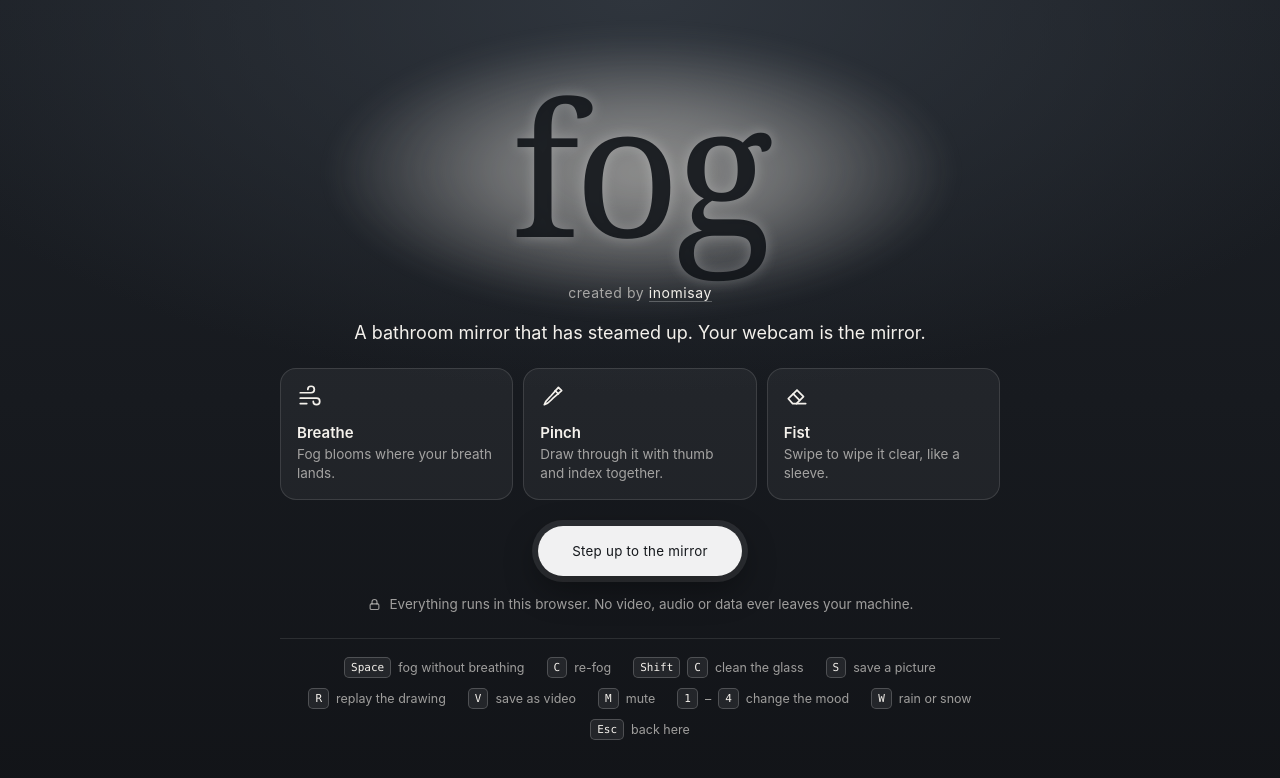
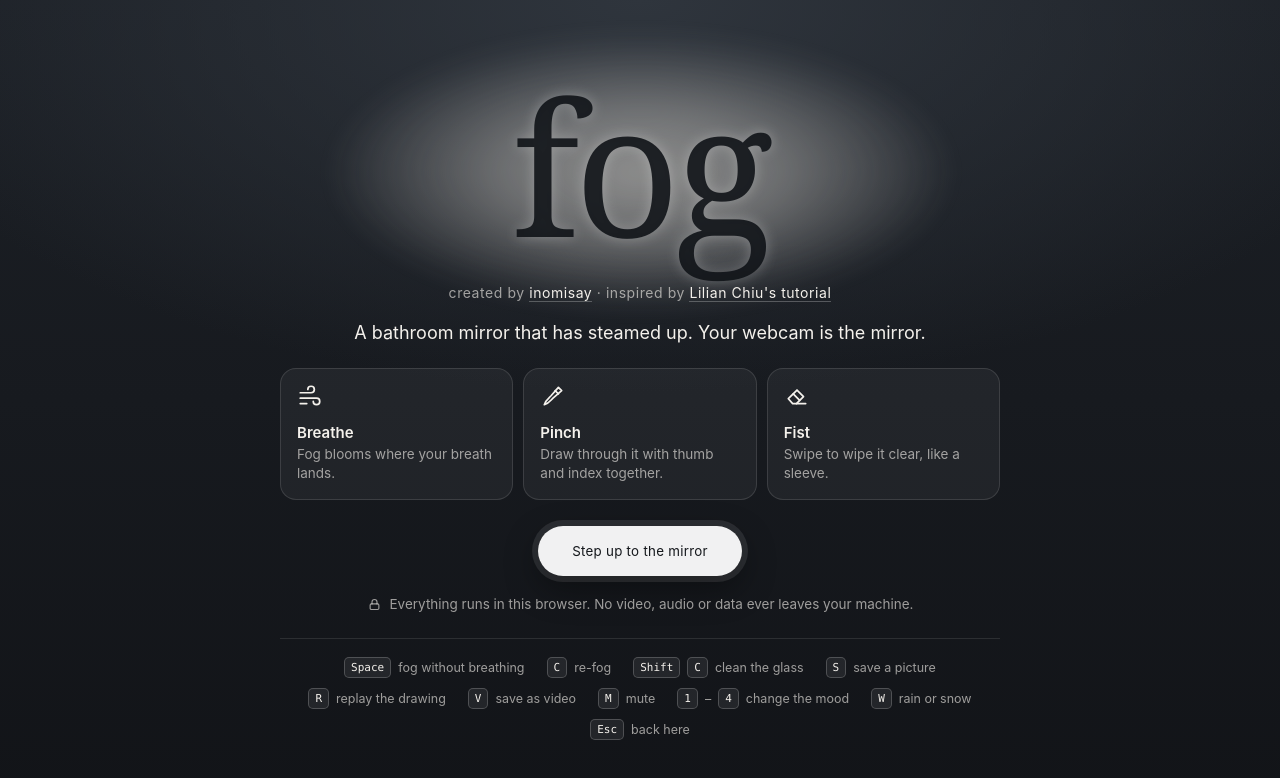
Before and after one commit to inomisay/FoggyMirror, a plain HTML site: page index.html in a window 1280 px wide. Drawn offline with Linux system fonts and the light colour scheme.

Commit message:
Credit Lilian Chiu's fog mirror tutorial

```diff
--- a/index.html
+++ b/index.html
@@ -208,7 +208,7 @@
       <div class="haze"></div>
       <h1>fog</h1>
     </div>
-    <p class="credit">created by <a href="https://github.com/inomisay" target="_blank" rel="noopener noreferrer">inomisay</a></p>
+    <p class="credit">created by <a href="https://github.com/inomisay" target="_blank" rel="noopener noreferrer">inomisay</a> · inspired by <a href="https://lilian.world/share/fogmirror-tutorial/" target="_blank" rel="noopener noreferrer">Lilian Chiu's tutorial</a></p>
     <p class="lede">A bathroom mirror that has steamed up. Your webcam is the mirror.</p>
 
     <ul class="how">
```
Also changed, not shown: 1 other file.
